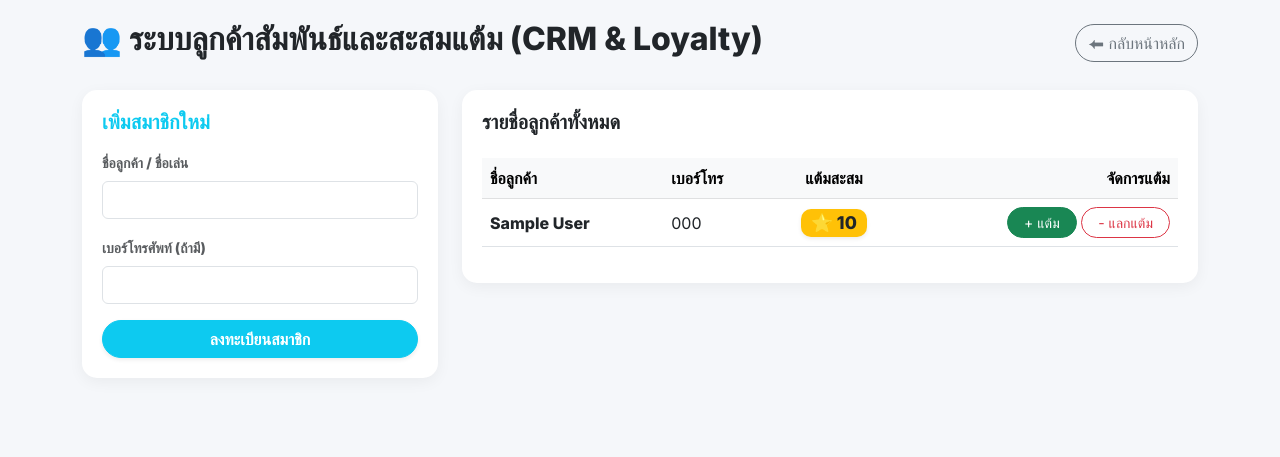
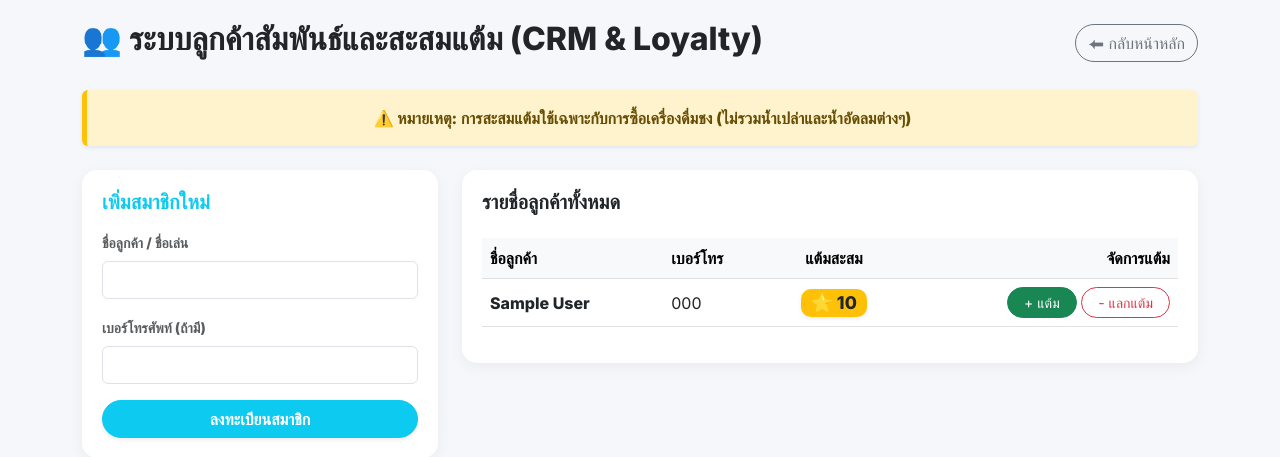
Before and after one commit to aodarmys-ops/pjcopyshop, a Flask app: page /crm in a window 1280 px wide. Shown: the top 457 px of the page. Run offline with Flask 3, Linux system fonts and the light colour scheme; tables that the repository leaves empty hold one stand-in row (values such as "Sample post").

Commit message:
Add notice about eligible drinks for points in CRM page

```diff
--- a/templates/crm.html
+++ b/templates/crm.html
@@ -17,6 +17,10 @@
         <div class="d-flex justify-content-between align-items-center mb-4">
             <h2 class="fw-bold text-dark">👥 ระบบลูกค้าสัมพันธ์และสะสมแต้ม (CRM & Loyalty)</h2>
             <a href="/" class="btn btn-outline-secondary rounded-pill">⬅ กลับหน้าหลัก</a>
+        </div>
+
+        <div class="alert alert-warning fw-bold text-center mb-4 shadow-sm border-0 border-start border-5 border-warning">
+            ⚠️ หมายเหตุ: การสะสมแต้มใช้เฉพาะกับการซื้อเครื่องดื่มชง (ไม่รวมน้ำเปล่าและน้ำอัดลมต่างๆ)
         </div>
 
         <div class="row">
```
